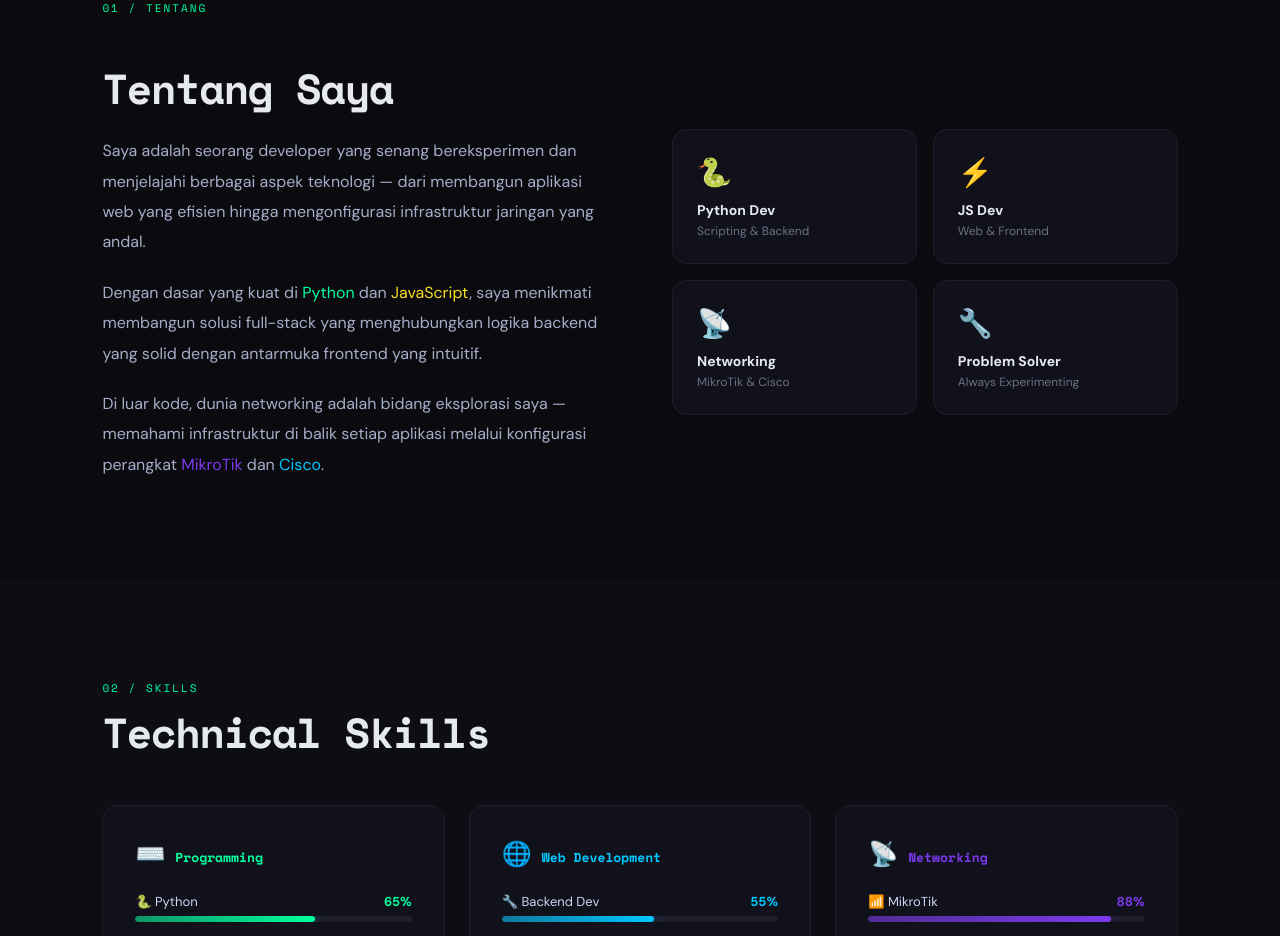
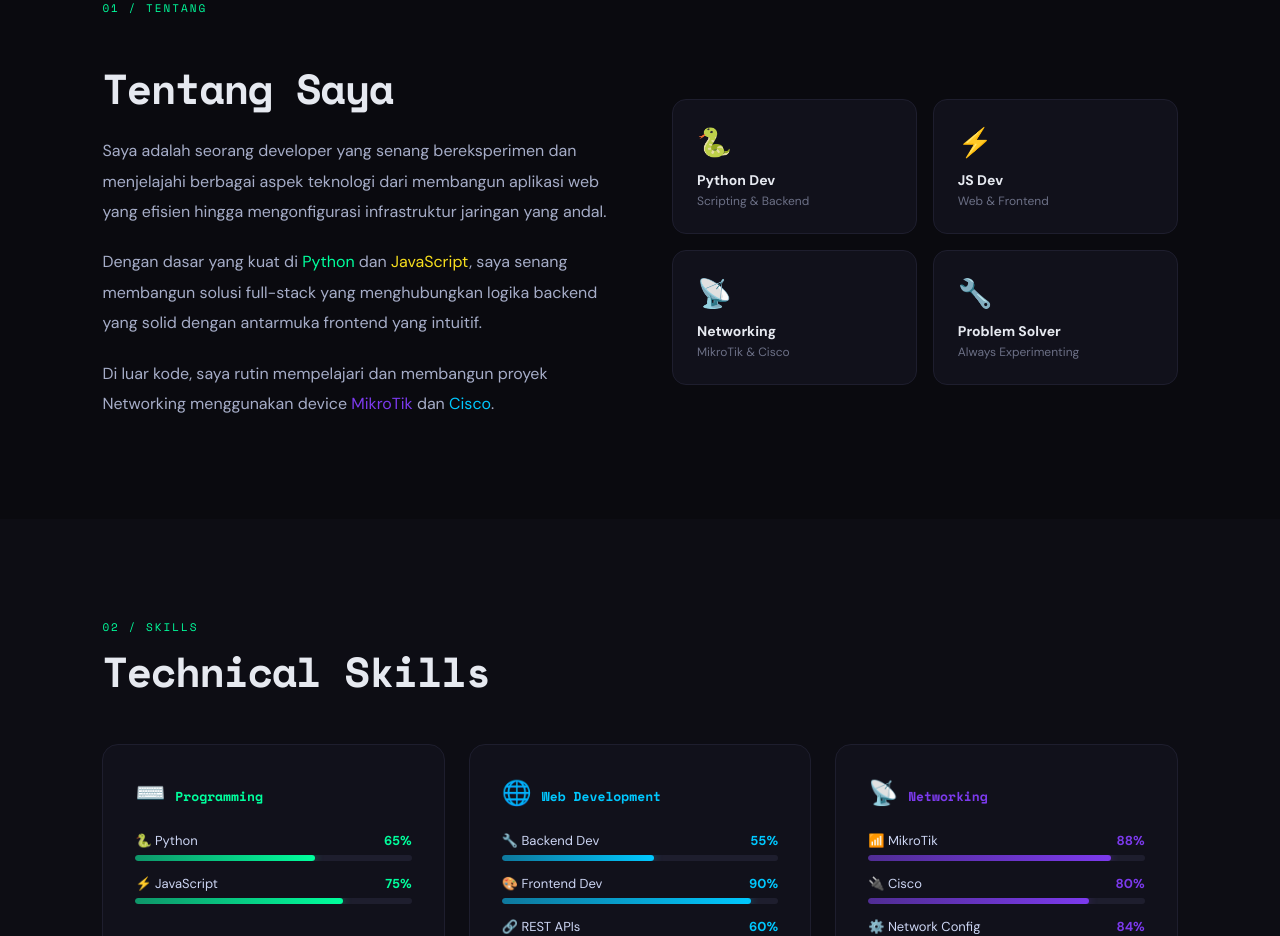
Before and after one commit to ZaniTheDev/Portofolio, a React (Vite) app: page / in a window 1280 px wide. Shown: the part 900-1836 px from the top of the page. Built offline with nearby package versions, Linux system fonts and the light colour scheme.

Commit message:
changed text in about.tsx

```diff
--- a/src/components/sections/About.tsx
+++ b/src/components/sections/About.tsx
@@ -36,7 +36,7 @@ const About: FC = () => {
 
           <p style={{ color: "#a6adc8", lineHeight: 1.9, marginBottom: 20 }}>
             Saya adalah seorang developer yang senang bereksperimen dan
-            menjelajahi berbagai aspek teknologi — dari membangun aplikasi web
+            menjelajahi berbagai aspek teknologi dari membangun aplikasi web
             yang efisien hingga mengonfigurasi infrastruktur jaringan yang
             andal.
           </p>
@@ -44,15 +44,14 @@ const About: FC = () => {
           <p style={{ color: "#a6adc8", lineHeight: 1.9, marginBottom: 20 }}>
             Dengan dasar yang kuat di{" "}
             <span style={{ color: "#00ff9d" }}>Python</span> dan{" "}
-            <span style={{ color: "#f7df1e" }}>JavaScript</span>, saya menikmati
+            <span style={{ color: "#f7df1e" }}>JavaScript</span>, saya senang
             membangun solusi full-stack yang menghubungkan logika backend yang
             solid dengan antarmuka frontend yang intuitif.
           </p>
 
           <p style={{ color: "#a6adc8", lineHeight: 1.9 }}>
-            Di luar kode, dunia networking adalah bidang eksplorasi saya —
-            memahami infrastruktur di balik setiap aplikasi melalui konfigurasi
-            perangkat <span style={{ color: "#7c3aed" }}>MikroTik</span> dan{" "}
+            Di luar kode, saya rutin mempelajari dan membangun proyek Networking menggunakan device
+            <span style={{ color: "#7c3aed" }}> MikroTik</span> dan {" "}
             <span style={{ color: "#00c8ff" }}>Cisco</span>.
           </p>
         </div>
```
